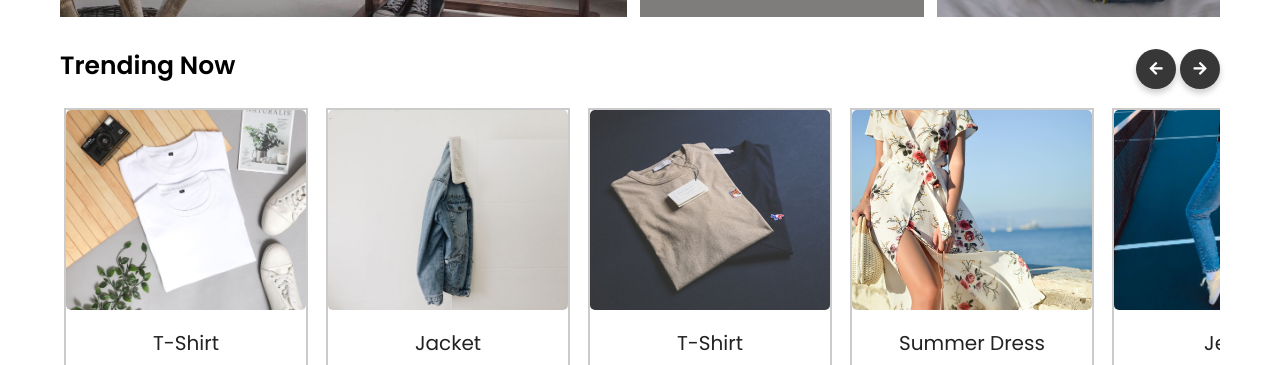
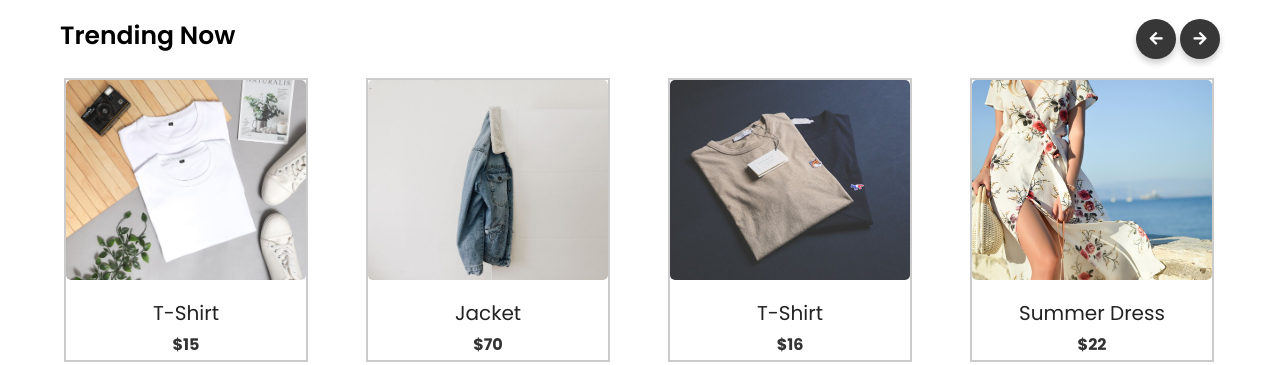
Before and after one commit to kcmanoz/ecommerce-website, a React (Create React App) app: page / in a window 1280 px wide. Shown: the part 576-941 px from the top of the page. Built offline with nearby package versions, Linux system fonts and the light colour scheme; grey boxes are pictures that could not be loaded.

Commit message:
home page style update

```diff
--- a/src/Styles/Home.css
+++ b/src/Styles/Home.css
@@ -12,7 +12,7 @@ body {
 
 .home-container {
   padding-top: 5rem;
-  margin-top: 3rem;
+  margin-top: 4rem;
 }
 
 .container {
@@ -23,7 +23,7 @@ body {
 
 .grid-container {
   display: grid;
-  height: 50rem;
+  height: 46rem;
   grid-template-columns: 2fr 1fr 1fr;
   grid-template-rows: 1fr 1fr;
   grid-template-areas: "one two four" "one two four-low";
--- a/src/Styles/TrendingSlider.css
+++ b/src/Styles/TrendingSlider.css
@@ -65,7 +65,7 @@
 
 .row-container {
   display: flex;
-  gap: 2.2rem;
+  gap: 6.2rem;
   overflow-x: scroll;
   overflow-y: hidden;
   white-space: nowrap;
```
